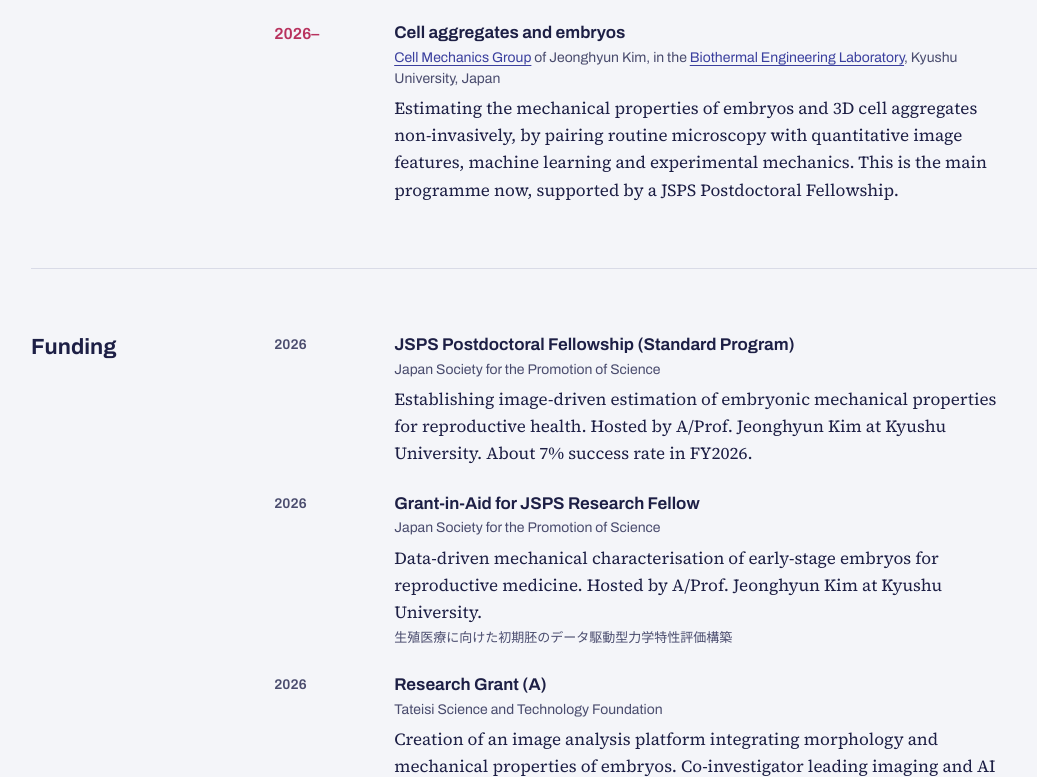
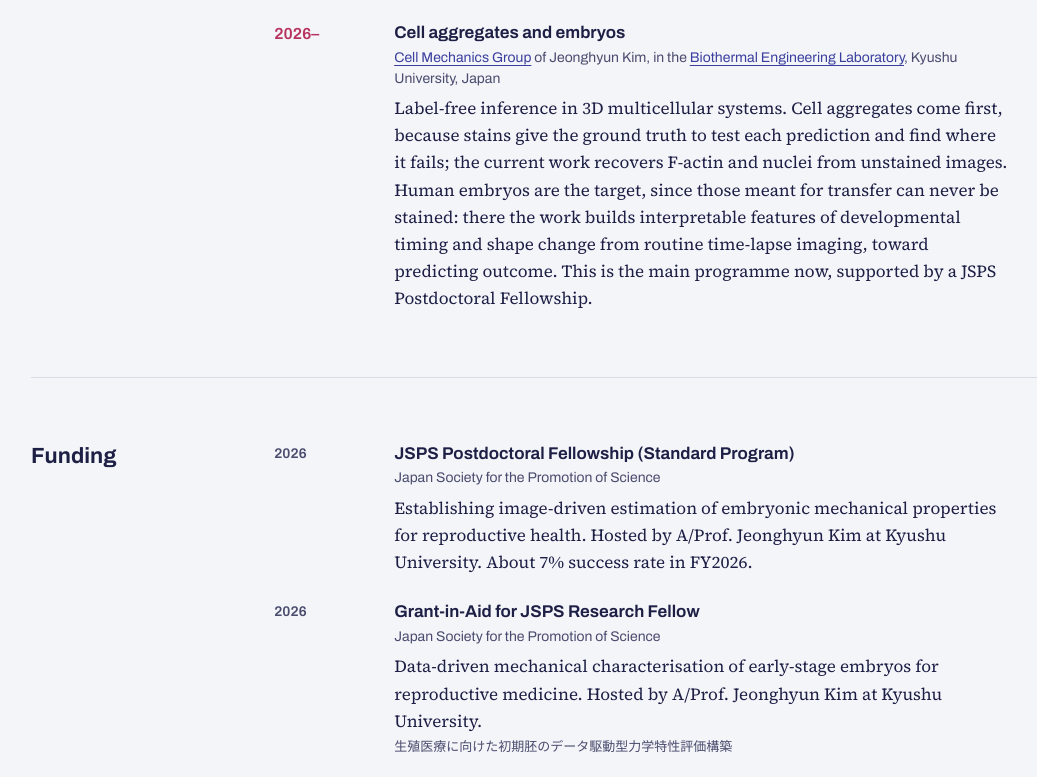
Before and after one commit to PDurongbhan/dpholpat.com, a plain HTML site: page index.html in a window 1280 px wide. Shown: the part 1914-2691 px from the top of the page, without its empty margins (81-1118 px from the left). Drawn offline with Linux system fonts and the light colour scheme.

Commit message:
Research and positions: fellowship scope rewritten (aggregates as the stained testbed, embryos as the label-free target)
Co-Authored-By: Claude Opus 5.5 <noreply@anthropic.com>
Claude-Session: https://claude.ai/code/session_01HfzrFq8J1cyqh1oPS2zbhY

```diff
--- a/index.html
+++ b/index.html
@@ -449,7 +449,7 @@ footer {
         <div>
           <h3>Cell aggregates and embryos</h3>
           <p class="place"><a href="https://biomech-lab.com/">Cell Mechanics Group</a> of Jeonghyun Kim, in the <a href="https://www.mech.kyushu-u.ac.jp/~biotherm/">Biothermal Engineering Laboratory</a>, Kyushu University, Japan</p>
-          <p class="desc">Estimating the mechanical properties of embryos and 3D cell aggregates non-invasively, by pairing routine microscopy with quantitative image features, machine learning and experimental mechanics. This is the main programme now, supported by a JSPS Postdoctoral Fellowship.</p>
+          <p class="desc">Label-free inference in 3D multicellular systems. Cell aggregates come first, because stains give the ground truth to test each prediction and find where it fails; the current work recovers F-actin and nuclei from unstained images. Human embryos are the target, since those meant for transfer can never be stained: there the work builds interpretable features of developmental timing and shape change from routine time-lapse imaging, toward predicting outcome. This is the main programme now, supported by a JSPS Postdoctoral Fellowship.</p>
         </div>
       </li>
     </ol>
@@ -606,7 +606,7 @@ footer {
     <div class="group">
       <h3 class="group-title">Positions</h3>
       <ol class="rows">
-        <li><span class="when live">2026–</span><div><h4>JSPS Postdoctoral Fellow</h4><p class="place"><a href="https://biomech-lab.com/">Cell Mechanics Group</a>, Kyushu University, Japan</p><p class="desc">Building a non-invasive, image-based platform to estimate the mechanical properties of embryos, pairing 3D confocal microscopy with quantitative feature extraction and machine-learning models.</p></div></li>
+        <li><span class="when live">2026–</span><div><h4>JSPS Postdoctoral Fellow</h4><p class="place"><a href="https://biomech-lab.com/">Cell Mechanics Group</a>, Kyushu University, Japan</p><p class="desc">Label-free inference in 3D cell aggregates, where stains can check it, and in human embryos from routine clinical time-lapse imaging, where they cannot.</p></div></li>
         <li><span class="when live">2026–</span><div><h4>University Guest (Academic)</h4><p class="place"><a href="https://biomedical.eng.unimelb.edu.au/integrative-cartilage">Integrative Cartilage Research Group</a>, The University of Melbourne, Australia</p><p class="desc">Continuing the musculoskeletal imaging collaborations from Fukuoka.</p></div></li>
         <li><span class="when">2023–2026</span><div><h4>Academic Specialist and Research Fellow</h4><p class="place"><a href="https://biomedical.eng.unimelb.edu.au/integrative-cartilage">Integrative Cartilage Research Group</a>, The University of Melbourne, Australia</p><p class="desc">Led a reproducible, high-throughput software framework for quantitative analysis of high-resolution 3D computed tomography.</p></div></li>
         <li><span class="when">2018–2020</span><div><h4>Adjunct Researcher in Medical Imaging</h4><p class="place">Cranfield University, United Kingdom</p><p class="desc">EEG-based machine learning for dementia diagnosis.</p></div></li>
```
